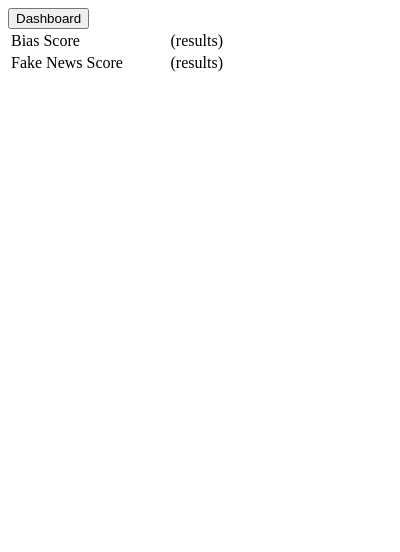
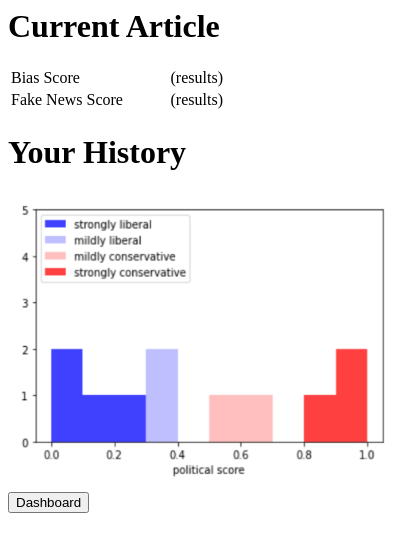
Before and after one commit to anishgollakota/ArticleBiasChromeExtension, a browser extension: page chrome_ext/popup.html in a window 400 px wide. Drawn offline with Linux system fonts and the light colour scheme; no server answers.

Commit message:
updated popup

```diff
--- a/chrome_ext/popup.html
+++ b/chrome_ext/popup.html
@@ -13,8 +13,7 @@ tr {
 
 </head>
 <body>
-  <button id="dashboard-button">Dashboard</button>
-
+  <h1>Current Article</h1>
   <table>
     <tr>
       <td>Bias Score</td>
@@ -26,6 +25,13 @@ tr {
     </tr>
   </table>
 
+
+  <h1>Your History</h1>
+  <img src='graph.png' width = 400px height=300px>
+
+  <button id="dashboard-button">Dashboard</button>
+
+
 </body>
 <script src="popup.js"></script>
 </html>
```
Also changed, not shown: chrome_ext/graph.png (added). Lines whose indentation alone changed are shown as unchanged.
